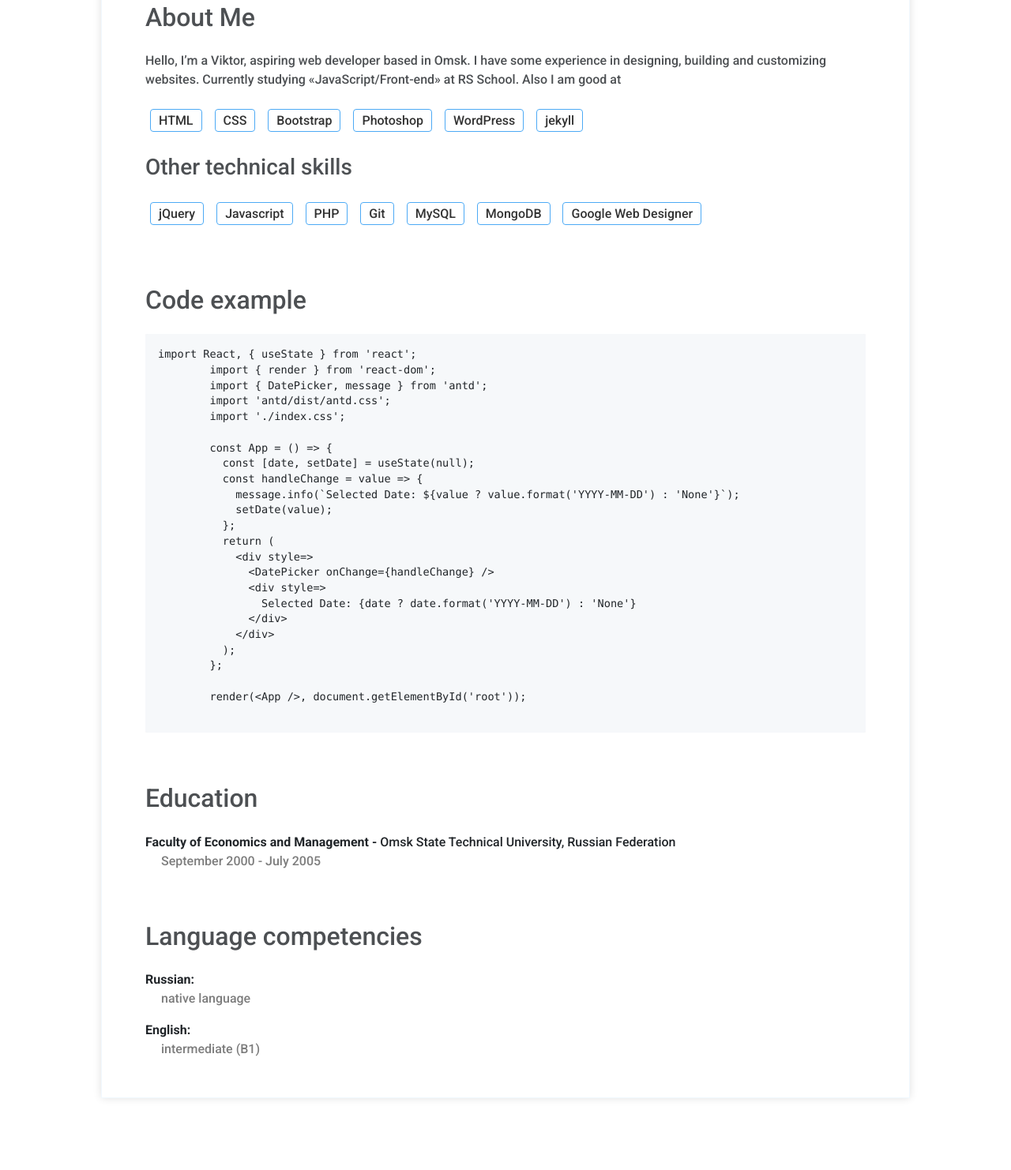
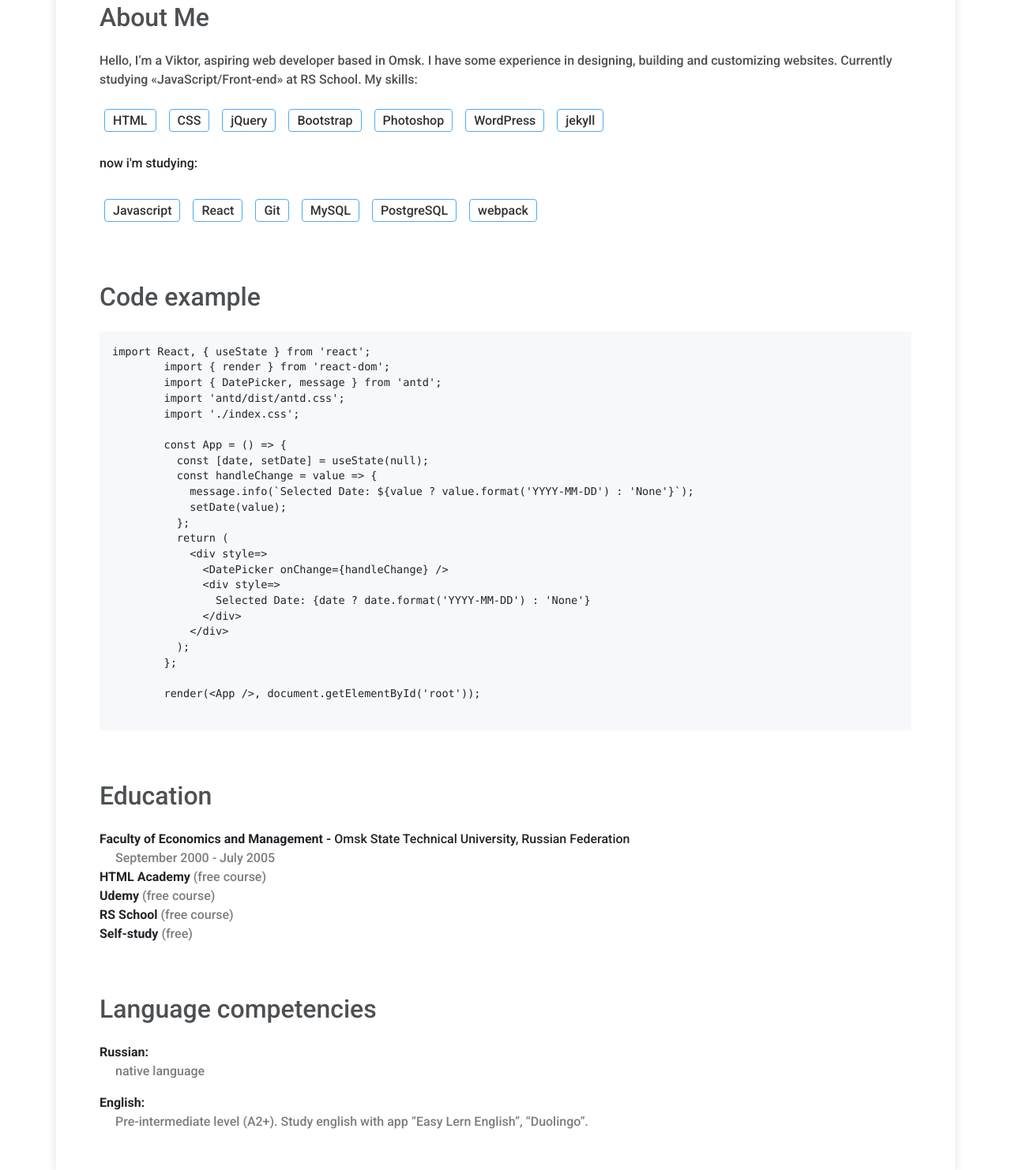
Before and after one commit to viktishchenko/rsschool-cv, a plain HTML site: page index.html in a window 1280 px wide. Shown: the part 477-1959 px from the top of the page at 79% size. Before the commit the page ends 1938 px from the top, so only its background shows below. Drawn offline with nearby package versions, Linux system fonts and the light colour scheme.

Commit message:
feat: add some info

```diff
--- a/index.html
+++ b/index.html
@@ -38,7 +38,7 @@
                             </div>
 
                             <h2 class="dev-info wow">Viktor Tishchenko</h2>
-                            <h4 class="wow">Web developer</h4>
+                            <h4 class="wow">aspiring web developer</h4>
 
                             <ul class="mt-3">
                                 <li class="wow">
@@ -61,7 +61,7 @@
                                     <a href=""><i class="fa fa-twitter"></i></a>
                                 </li>
                                 <li>
-                                    <a href=""><i class="fa fa-github"></i></a>
+                                    <a href="https://github.com/viktishchenko"><i class="fa fa-github"></i></a>
                                 </li>
                             </ul>
                         </div>
@@ -87,29 +87,28 @@
                         <p class="wow pb-2">
                             Hello, I’m a Viktor, aspiring web developer based in Omsk. I have some
                             experience in designing, building and customizing websites.
-                            Currently studying «JavaScript/Front-end» at RS School. Also I
-                            am good at
+                            Currently studying «JavaScript/Front-end» at RS School. My skills:
                         </p>
                         <div class="about-tag wow">
                             <ul>
                                 <li><span>HTML</span></li>
                                 <li><span>CSS</span></li>
+                                <li><span>jQuery</span></li>
                                 <li><span>Bootstrap</span></li>
                                 <li><span>Photoshop</span></li>
                                 <li><span>WordPress</span></li>
                                 <li><span>jekyll</span></li>
                             </ul>
                         </div>
-                        <h3 class="wow">Other technical skills</h3>
+                        <p>now i'm studying:</p>
                         <div class="about-tag wow pt-3">
                             <ul>
-                                <li><span>jQuery</span></li>
                                 <li><span>Javascript</span></li>
-                                <li><span>PHP</span></li>
+                                <li><span>React</span></li>
                                 <li><span>Git</span></li>
                                 <li><span>MySQL</span></li>
-                                <li><span>MongoDB</span></li>
-                                <li><span>Google Web Designer</span></li>
+                                <li><span>PostgreSQL</span></li>
+                                <li><span>webpack</span></li>
                             </ul>
                         </div>
                     </div>
@@ -170,6 +169,10 @@
                                 <li>September 2000 - July 2005</li>
                             </ul>
                         </li>
+                        <li><strong>HTML Academy</strong> <span class="light-c">(free course)</span></li>
+                        <li><strong>Udemy</strong> <span class="light-c">(free course)</span></li>
+                        <li><strong>RS School</strong> <span class="light-c">(free course)</span></li>
+                        <li><strong>Self-study</strong> <span class="light-c">(free)</span></li>
                     </ul>
                     <span></span>
                 </div>
@@ -194,7 +197,7 @@
                     <ul class="first">
                         <li><strong>English:</strong>
                             <ul>
-                                <li>intermediate (B1)</li>
+                                <li>Pre-intermediate level (A2+). Study english with app “Easy Lern English”, “Duolingo”.</li>
                             </ul>
                         </li>
                     </ul>
--- a/src/style.css
+++ b/src/style.css
@@ -1,5 +1,4 @@
 .content {
-  max-width: 1024px;
   font-family: 'Roboto', sans-serif;
   border: 1px solid aliceblue;
   box-shadow: 0 0 10px rgba(0, 0, 0, 0.12);
@@ -25,6 +24,9 @@
   border-bottom-left-radius: 0px;
   color: white;
   margin-bottom: 20px;
+}
+.light-c {
+  color: #7d7d7d;
 }
 .dev-info {
   font-size: 42px;
@@ -173,6 +175,17 @@ a:hover {
   color: #7d7d7d;
 }
 
+@media only screen and (max-width: 768px) {
+  .content {
+    border: none;
+    box-shadow: none;
+  }
+  .home .img-border {
+    height: 280px;
+    width: 280px;
+  }
+}
+
 @media only screen and (max-width: 575px) {
   .content {
     border: none;
```
Also changed, not shown: 1 other file.
